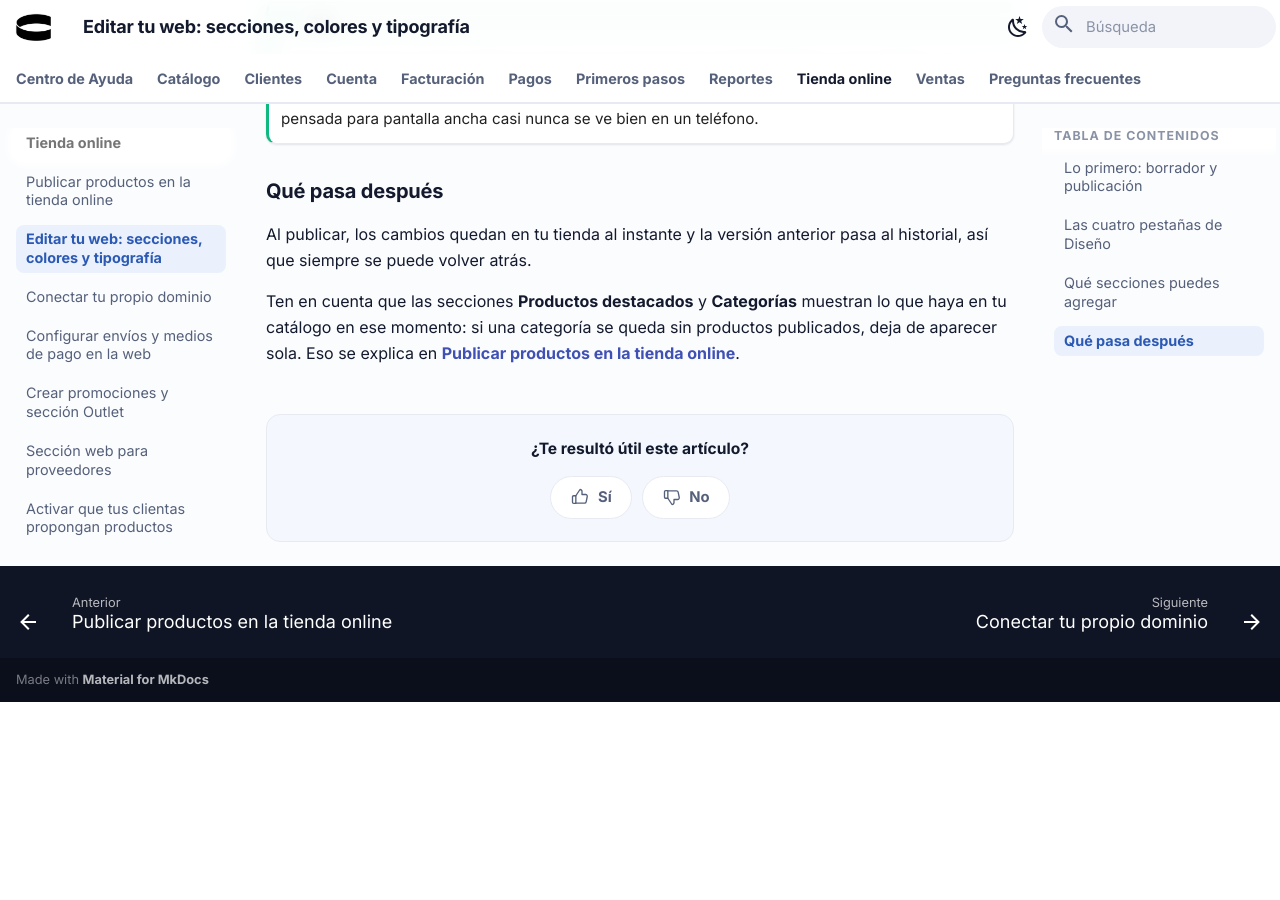
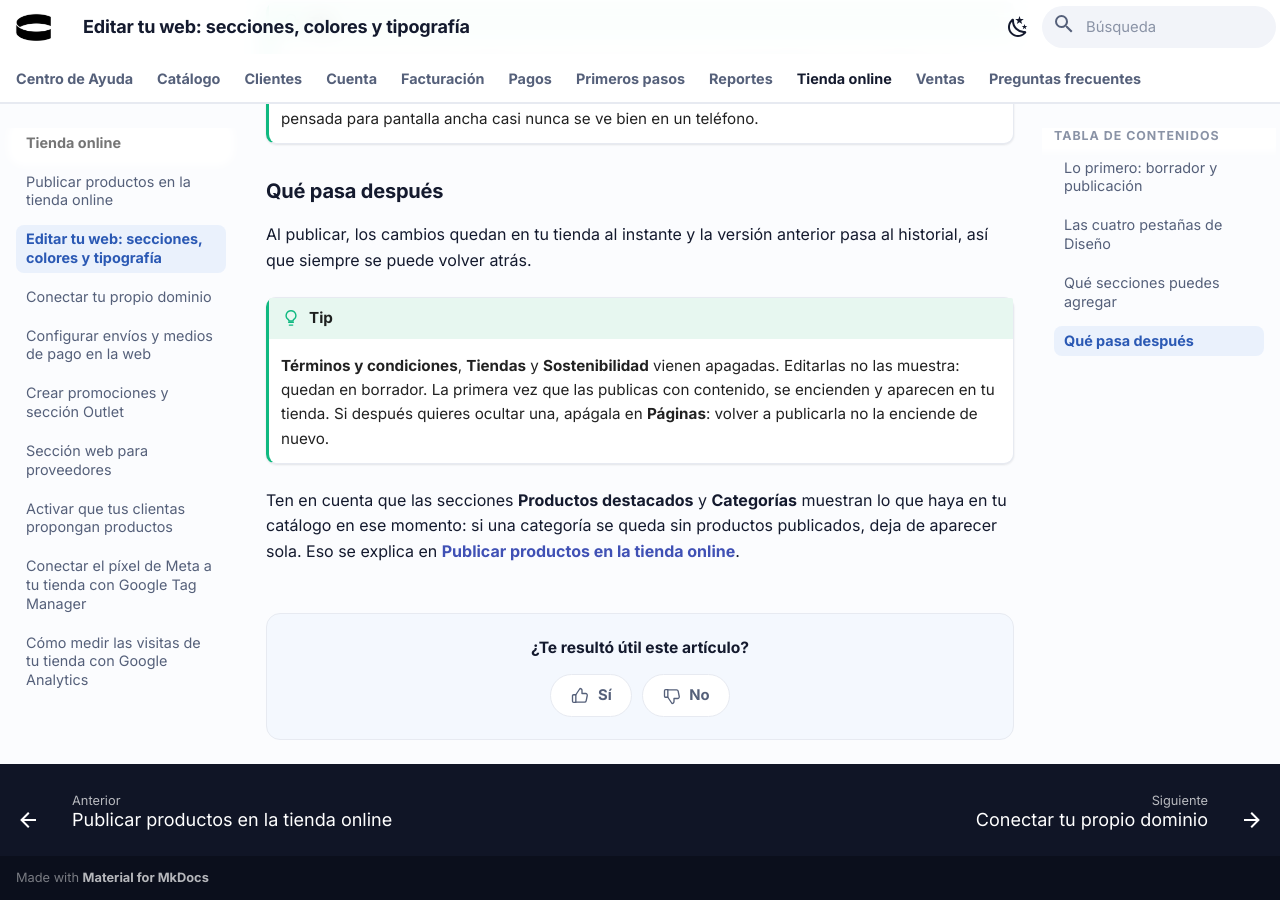
Before and after one commit to CircularSoftware/sc-docs, an MkDocs documentation site: the page built from docs/tienda-online/editar-mi-web.md, in a window 1280 px wide and 900 px high, scrolled down 2427 px. Built offline with MkDocs 1.6.1 and Material for MkDocs 9.7.7, drawn with Linux system fonts in a browser that asks for light colours; before the commit the page ends 3129 px from its top, so only the background shows below that.

Commit message:
docs: sync from Notion [skip ci]

```diff
--- a/docs/tienda-online/editar-mi-web.md
+++ b/docs/tienda-online/editar-mi-web.md
@@ -75,6 +75,9 @@
 
 Al publicar, los cambios quedan en tu tienda al instante y la versión anterior pasa al historial, así que siempre se puede volver atrás.
 
+!!! tip "Tip"
+    **Términos y condiciones**, **Tiendas** y **Sostenibilidad** vienen apagadas. Editarlas no las muestra: quedan en borrador. La primera vez que las publicas con contenido, se encienden y aparecen en tu tienda. Si después quieres ocultar una, apágala en **Páginas**: volver a publicarla no la enciende de nuevo.
+
 Ten en cuenta que las secciones **Productos destacados** y **Categorías** muestran lo que haya en tu catálogo en ese momento: si una categoría se queda sin productos publicados, deja de aparecer sola. Eso se explica en [Publicar productos en la tienda online](../tienda-online/publicar-en-web.md).
 
 <p class="doc-aliases" markdown>Términos relacionados: cambiar los banners, editar la página, cambiar el logo, poner el botón de whatsapp, formato de los banners, textos de la web, agregar una sección, qué secciones puedo poner, cambiar los colores de la tienda, cambiar la tipografía, portada de la web, carrusel, productos destacados, lo cambié y no se ve, publicar la web, volver a una versión anterior, imagen distinta en el celular, cambiar los colores del encabezado, poner íconos en el menú, buscar e ingresar como íconos, banner con botones, imagen con botones, sección de categorías, página de producto, editar el pie de página, dónde está configuraciones, recomendaciones en el producto</p>
```
